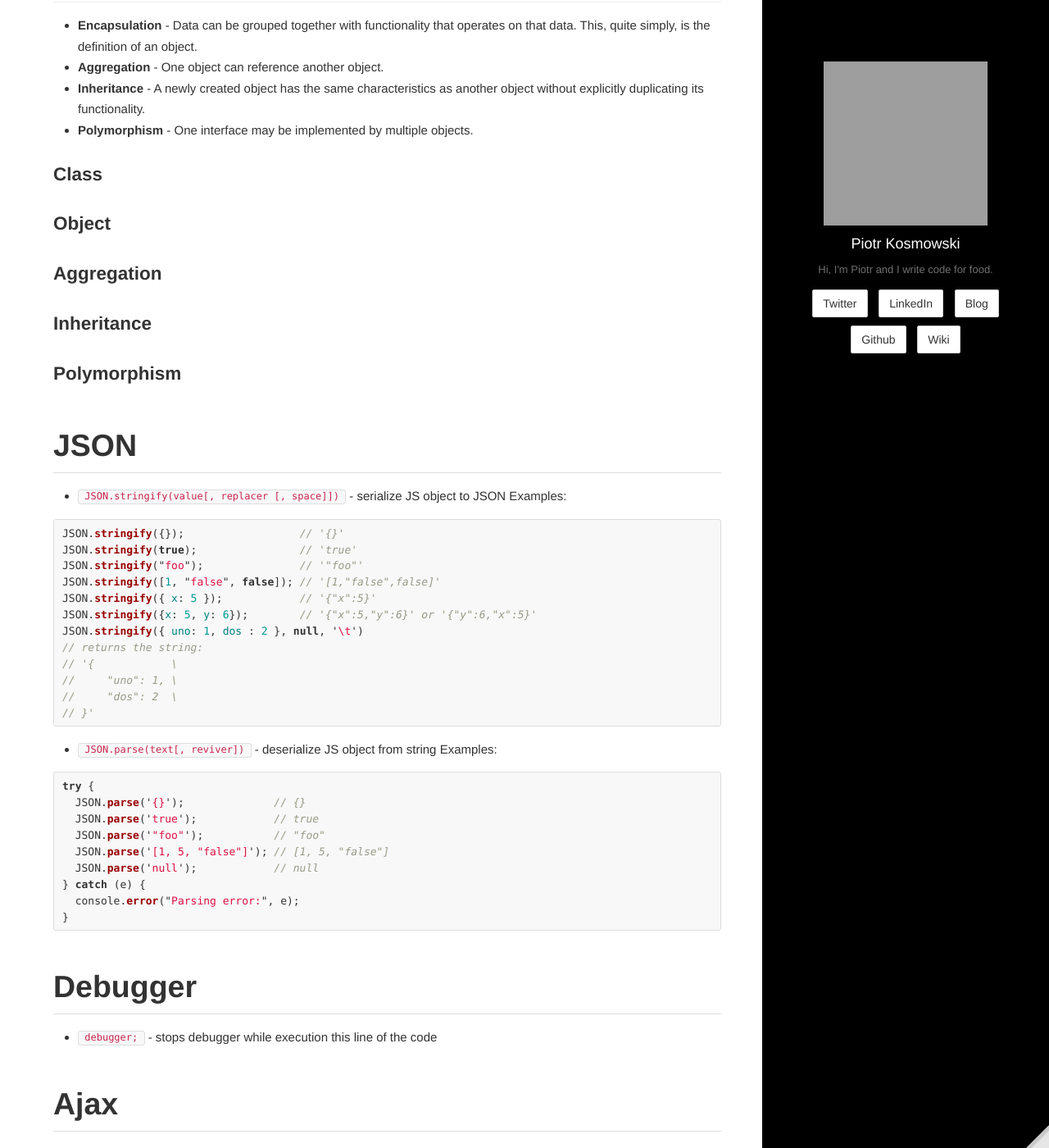
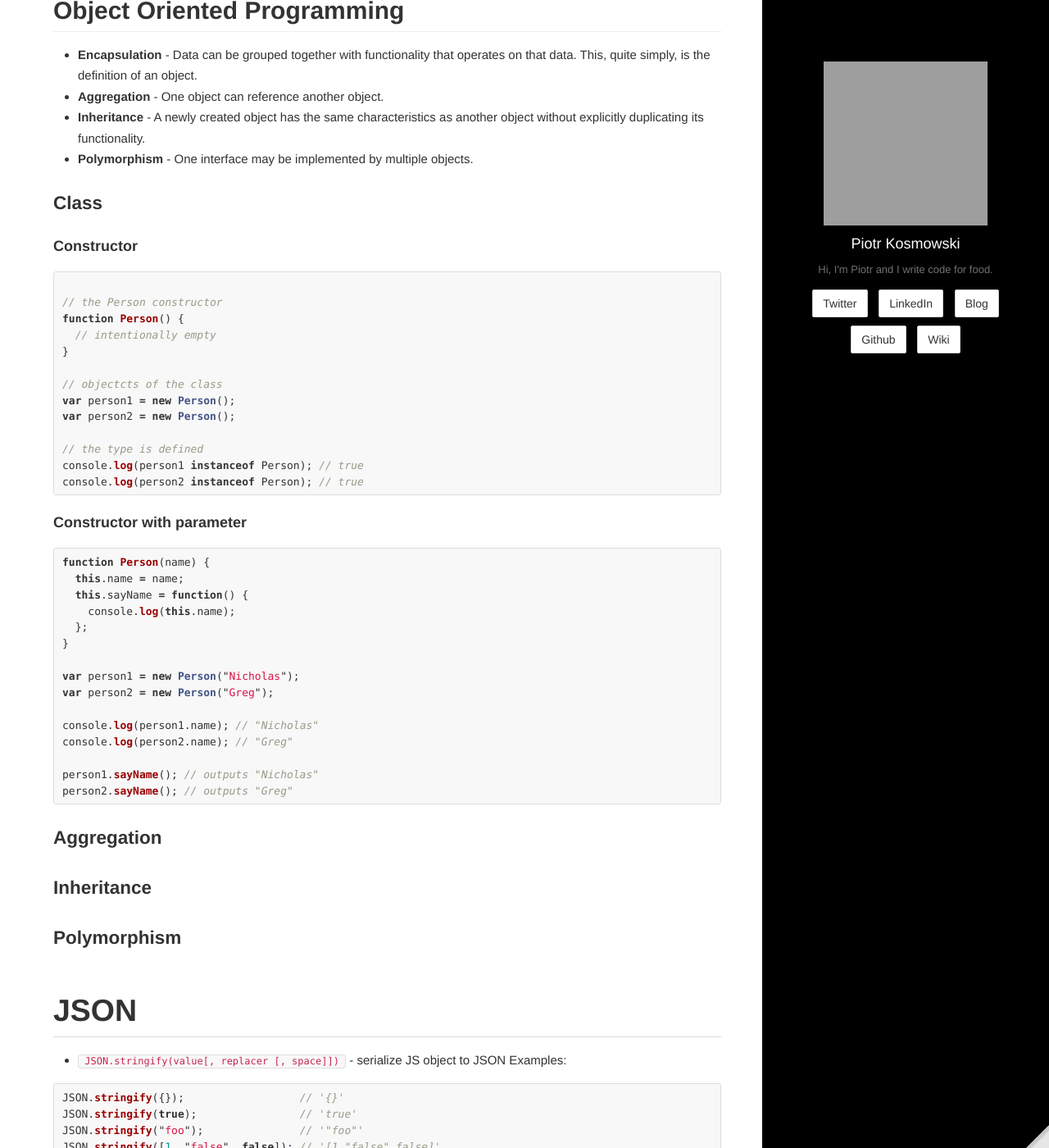
Before and after one commit to kospiotr/kospiotr.github.io, a Jekyll site: the page built from wiki/java-script.md, in a window 1280 px wide and 1400 px high, scrolled down 4027 px. Shown: the whole window at 82% size. Built offline with Jekyll 4.4.1, drawn with Linux system fonts in a browser that asks for light colours; some of the changed text lies outside the part shown; grey boxes are pictures that could not be loaded.

Commit message:
Update java-script.md

````diff
--- a/wiki/java-script.md
+++ b/wiki/java-script.md
@@ -175,7 +175,44 @@
 
 ### Class
 
-### Object
+#### Constructor
+```javascript
+
+// the Person constructor
+function Person() {
+  // intentionally empty
+}
+
+// objectcts of the class
+var person1 = new Person();
+var person2 = new Person();
+
+// the type is defined
+console.log(person1 instanceof Person); // true
+console.log(person2 instanceof Person); // true
+```
+
+#### Constructor with parameter
+
+```javascript
+function Person(name) {
+  this.name = name;
+  this.sayName = function() {
+    console.log(this.name);
+  };
+}
+
+var person1 = new Person("Nicholas");
+var person2 = new Person("Greg");
+
+console.log(person1.name); // "Nicholas"
+console.log(person2.name); // "Greg"
+
+person1.sayName(); // outputs "Nicholas"
+person2.sayName(); // outputs "Greg"
+```
+
+
 
 ### Aggregation
 
````
